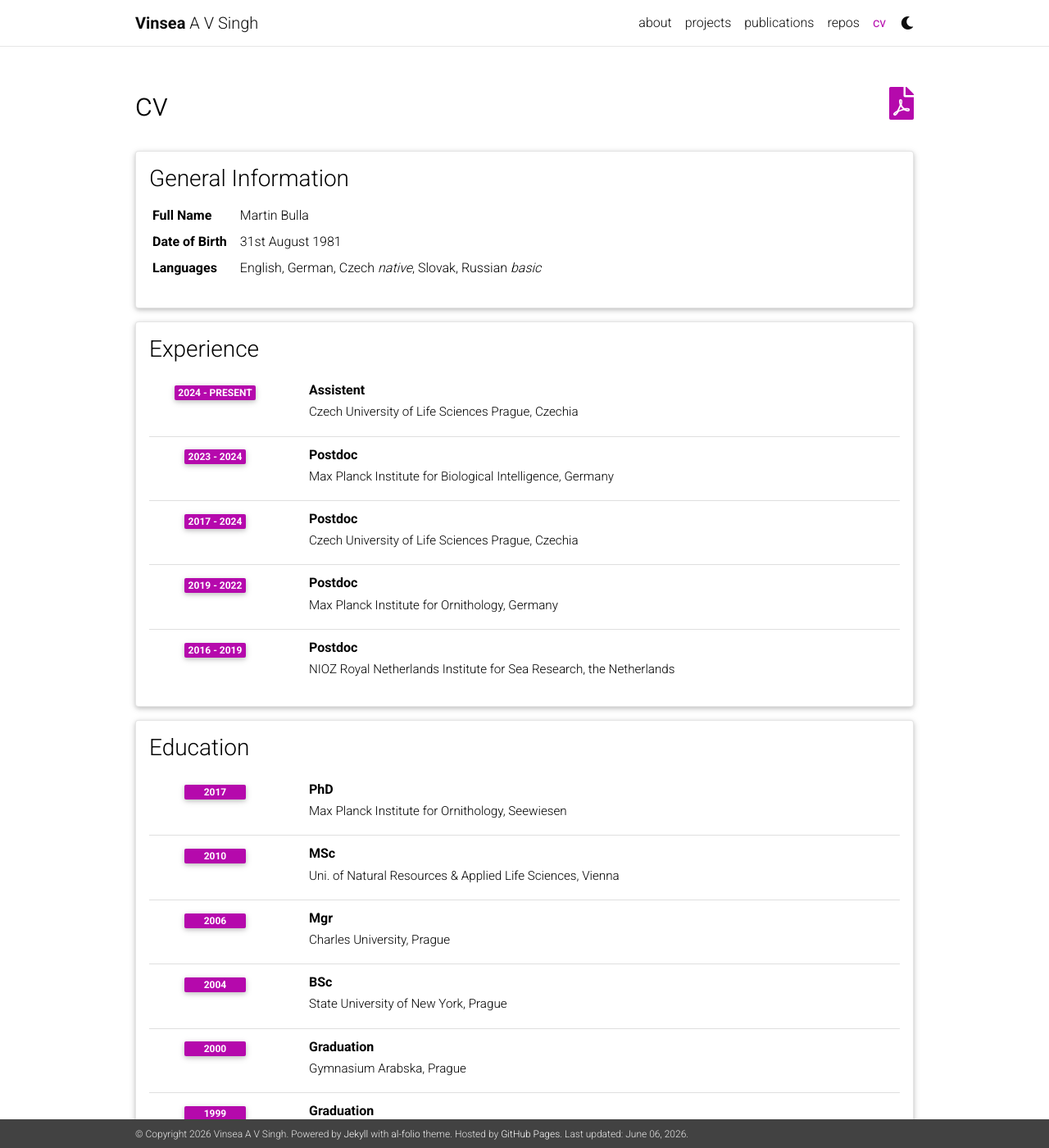
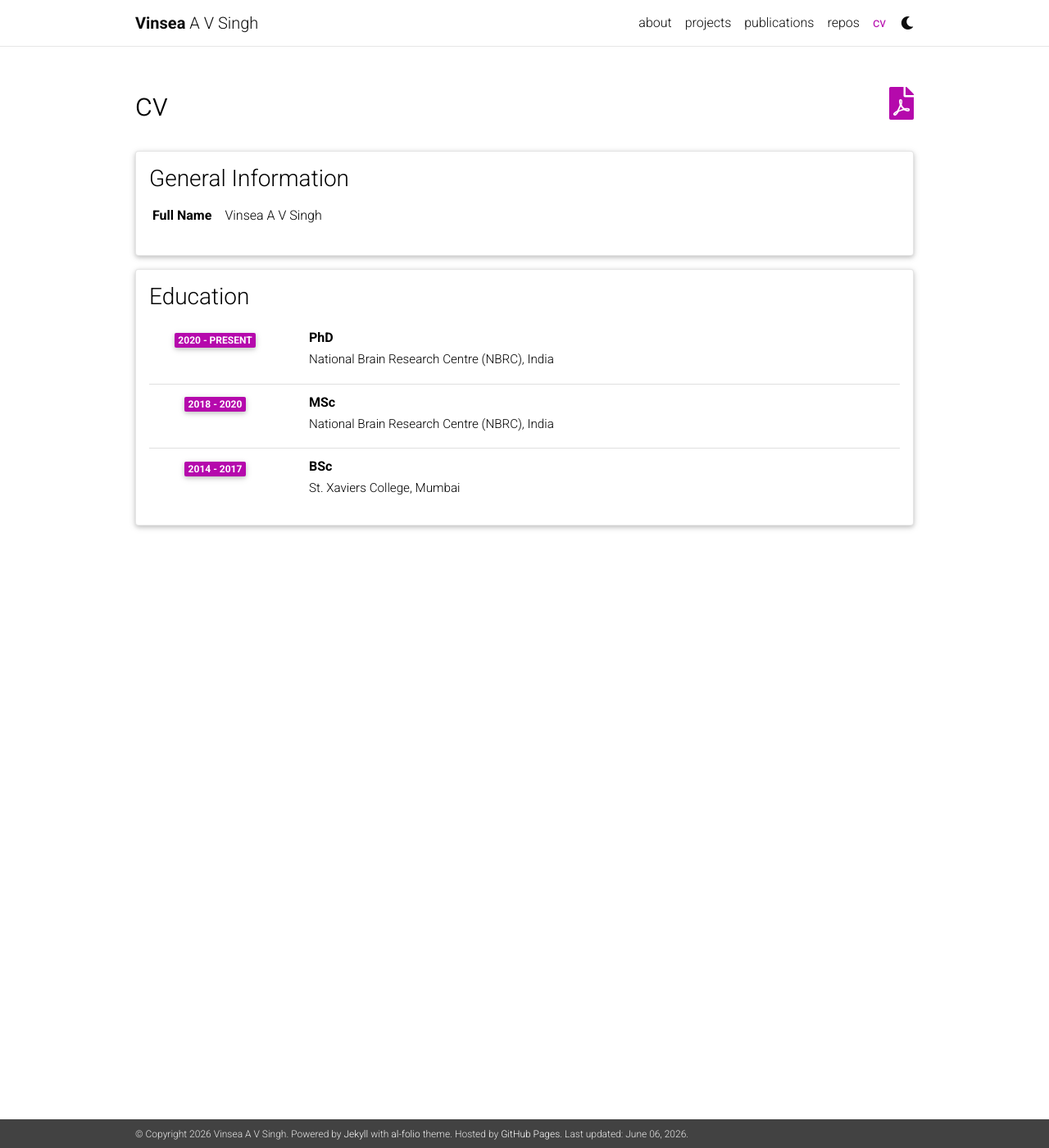
Before and after one commit to VinseaSingh/vinseasingh.github.io, a Jekyll site: the page built from _pages/cv.md, in a window 1280 px wide and 1400 px high. Shown: the whole window at 82% size. Built offline with Jekyll 4.4.1, drawn with Linux system fonts in a browser that asks for light colours; comment, search, counter and statistics services are not loaded; a style sheet for code colours, icons or effects is not loaded.

Commit message:
Revise CV with new name and education entries
Updated personal information and education details.

```diff
--- a/_data/cv.yml
+++ b/_data/cv.yml
@@ -2,49 +2,24 @@
   type: map
   contents:
     - name: Full Name
-      value: Martin Bulla
-    - name: Date of Birth
-      value: 31st August 1981
-    - name: Languages
-      value: English, German, Czech <em>native</em>, Slovak, Russian <em>basic</em>
+      value: Vinsea A V Singh
 
-- title: Experience
-  type: time_table
-  contents:
-    - title: Assistent
-      institution: Czech University of Life Sciences Prague, Czechia
-      year: 2024 - present
-    - title: Postdoc
-      institution: Max Planck Institute for Biological Intelligence, Germany
-      year: 2023 - 2024
-    - title: Postdoc
-      institution: Czech University of Life Sciences Prague, Czechia
-      year: 2017 - 2024
-    - title: Postdoc
-      institution: Max Planck Institute for Ornithology, Germany
-      year: 2019 - 2022
-    - title: Postdoc
-      institution: NIOZ Royal Netherlands Institute for Sea Research, the Netherlands
-      year: 2016 - 2019
+#- title: Experience
+  #type: time_table
+  #contents:
+    #- title: Assistent
+      #institution: Czech University of Life Sciences Prague, Czechia
+      #year: 2024 - present
 
 - title: Education
   type: time_table
   contents:
     - title: PhD
-      institution: Max Planck Institute for Ornithology, Seewiesen
-      year: 2017
+      institution: National Brain Research Centre (NBRC), India
+      year: 2020 - Present
     - title: MSc
-      institution: Uni. of Natural Resources & Applied Life Sciences, Vienna
-      year: 2010
-    - title: Mgr
-      institution: Charles University, Prague
-      year: 2006
+      institution: National Brain Research Centre (NBRC), India
+      year: 2018 - 2020
     - title: BSc
-      institution: State University of New York, Prague
-      year: 2004
-    - title: Graduation
-      institution: Gymnasium Arabska, Prague
-      year: 2000
-    - title: Graduation
-      institution: Kendall Senior High School, United States
-      year: 1999
+      institution: St. Xaviers College, Mumbai
+      year: 2014 - 2017
```
